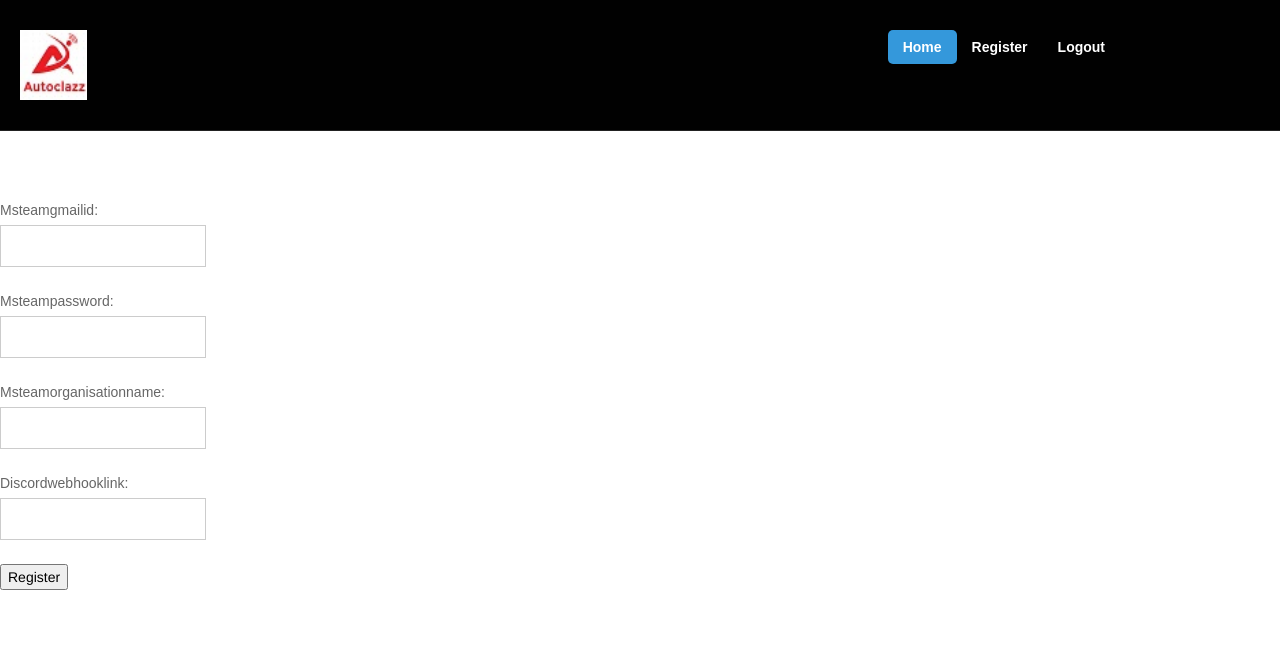
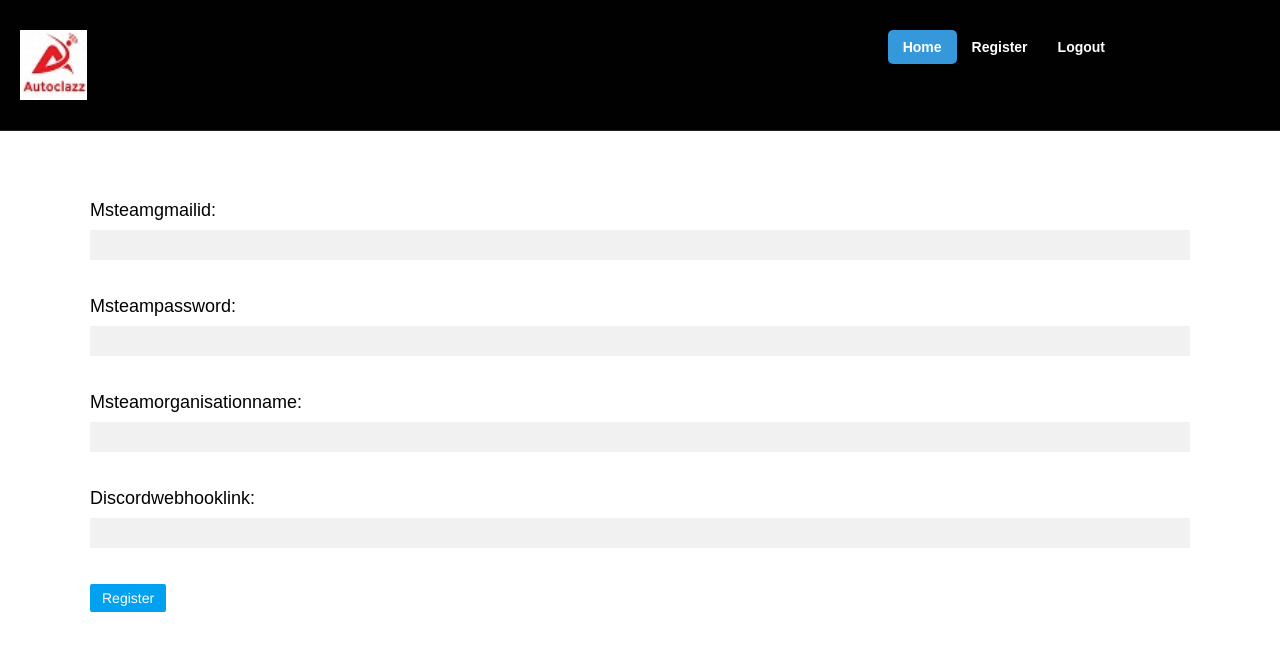
Before and after one commit to Ramadas-Kamat/student-portal, a Django app: page /autoregister in a window 1280 px wide. Shown: the top 651 px of the page. Run offline with Django 3.2, Linux system fonts and the light colour scheme; a user stored in the database is signed in; data comes from the database, SQL or seed files in the repository; data that the repository does not hold is empty; some libraries are stand-ins or nearby versions.

Commit message:
Update autoregister.html

```diff
--- a/templates/autoregister.html
+++ b/templates/autoregister.html
@@ -1,10 +1,49 @@
 {% extends 'base.html' %}
 
 {% block body_block %}
+<style>
 
+/* .container {
+    box-shadow: 12px 0 15px -4px rgba(31, 73, 125, 0.8), -12px 0 8px -4px rgba(31, 73, 125, 0.8);
+} */
+/* Full-width input fields */
+input[type=email],
+input[type=text],
+input[type=select],
+input[type=date],
+input[type=password] {
+    width: 100%;
+    padding: 15px;
+    margin: 5px 5px 22px 0;
+    display: inline-block;
+    border: none;
+    background: #f1f1f1;
+}
+
+input[type=email]:focus,
+input[type=text]:focus,
+input[type=select]:focus,
+input[type=password]:focus {
+    background-color: #ddd;
+    outline: none;
+}
+
+/* Overwrite default styles of hr */
+hr {
+    border: 1px solid gray;
+    margin-bottom: 25px;
+}
+
+label{
+    font-size: large;
+    color: black;
+}
+</style>
+<div class="container">
 <form method = "POST">{% csrf_token %}
     {{ form.as_p }}
-    <input type="submit" value = "Register">
+    <input type="submit" class="btn btn-primary" value = "Register">
 </form>
+</div>
 
 {% endblock %}
```
